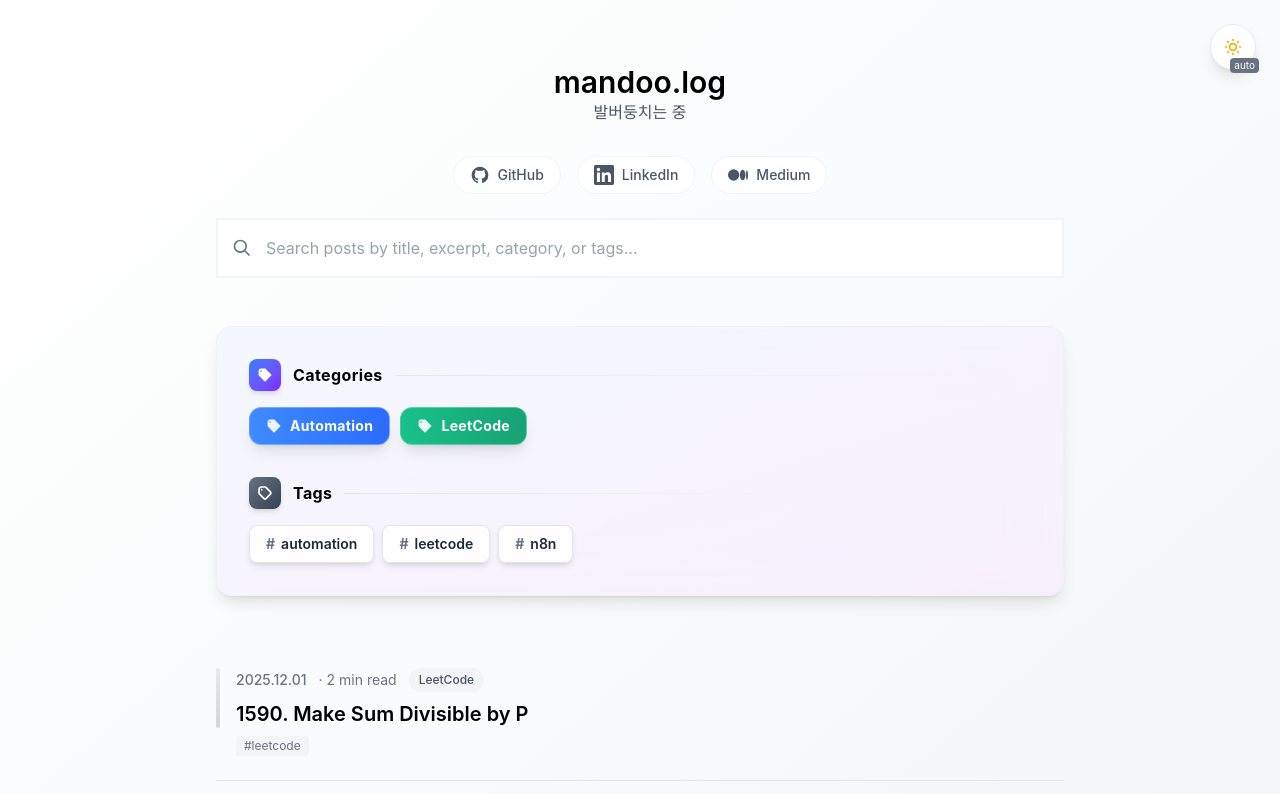
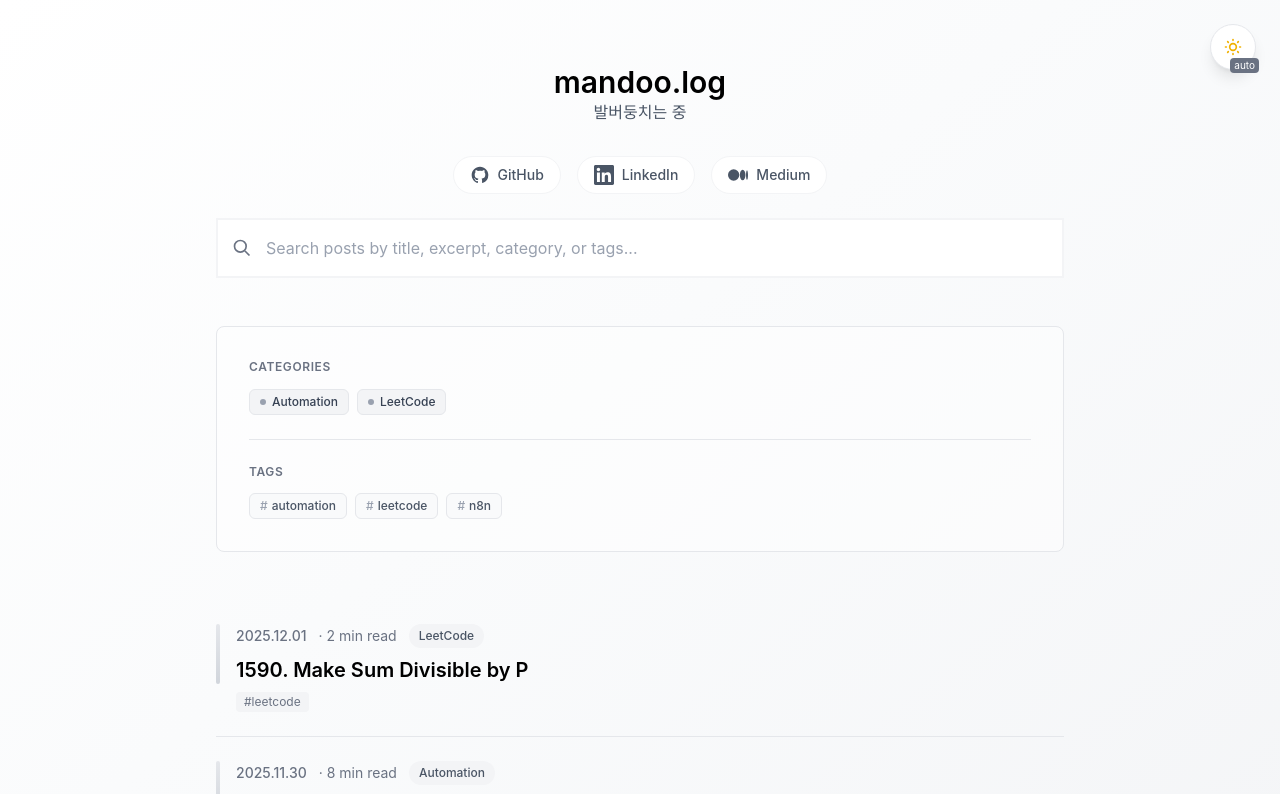
Before and after one commit to kimmandoo/blog, a Next.js app: page / in a window 1280 px wide. Shown: the top 794 px of the page. Built offline with nearby package versions, Linux system fonts and the light colour scheme.

Commit message:
Changes before error encountered
Co-authored-by: kimmandoo <46841652+kimmandoo@users.noreply.github.com>

```diff
--- a/components/CategoryBadge.tsx
+++ b/components/CategoryBadge.tsx
@@ -1,5 +1,4 @@
 import Link from 'next/link';
-import { themeConfig } from '@/config/theme.config';
 
 interface CategoryBadgeProps {
   category: string;
@@ -8,27 +7,21 @@ interface CategoryBadgeProps {
   clickable?: boolean;
 }
 
-export function CategoryBadge({ category, index = 0, size = 'md', clickable = true }: CategoryBadgeProps) {
-  const colors = themeConfig.taxonomy.categories.colors;
-  const colorClass = colors[index % colors.length];
-
+export function CategoryBadge({ category, size = 'md', clickable = true }: CategoryBadgeProps) {
   const sizeClasses = {
-    sm: 'text-xs px-3 py-1.5 gap-1.5',
-    md: 'text-sm px-4 py-2 gap-2',
-    lg: 'text-base px-5 py-2.5 gap-2.5',
+    sm: 'text-xs px-2.5 py-1 gap-1.5',
+    md: 'text-sm px-3 py-1.5 gap-2',
+    lg: 'text-base px-4 py-2 gap-2',
   };
 
-  const baseClasses = `category-badge inline-flex items-center font-bold rounded-xl ${colorClass} ${sizeClasses[size]} backdrop-blur-md border border-white/30 dark:border-white/20 shadow-lg transition-all duration-300 ease-out`;
-  const interactiveClasses = clickable ? 'hover:shadow-2xl hover:scale-105 hover:-translate-y-0.5 active:scale-95 cursor-pointer group' : '';
+  // Minimal style with subtle colors
+  const baseClasses = `category-badge inline-flex items-center font-medium rounded-md bg-gray-100 dark:bg-gray-800 text-gray-700 dark:text-gray-300 ${sizeClasses[size]} border border-gray-200 dark:border-gray-700 transition-all duration-200 ease-out`;
+  const interactiveClasses = clickable ? 'hover:bg-gray-200 dark:hover:bg-gray-700 hover:border-gray-300 dark:hover:border-gray-600 cursor-pointer' : '';
 
   const badge = (
-    <span className={`${baseClasses} ${interactiveClasses} relative overflow-hidden`}>
-      {/* Animated shine effect on hover */}
-      <span className="absolute inset-0 bg-gradient-to-r from-transparent via-white/30 to-transparent translate-x-[-100%] group-hover:translate-x-[100%] transition-transform duration-700 ease-out"></span>
-      <svg className="w-4 h-4 opacity-90 group-hover:opacity-100 relative transition-opacity" fill="currentColor" viewBox="0 0 20 20">
-        <path fillRule="evenodd" d="M17.707 9.293a1 1 0 010 1.414l-7 7a1 1 0 01-1.414 0l-7-7A.997.997 0 012 10V5a3 3 0 013-3h5c.256 0 .512.098.707.293l7 7zM5 6a1 1 0 100-2 1 1 0 000 2z" clipRule="evenodd" />
-      </svg>
-      <span className="relative tracking-wide">{category}</span>
+    <span className={`${baseClasses} ${interactiveClasses}`}>
+      <span className="w-1.5 h-1.5 rounded-full bg-gray-400 dark:bg-gray-500"></span>
+      <span>{category}</span>
     </span>
   );
 
--- a/components/PostList.tsx
+++ b/components/PostList.tsx
@@ -93,55 +93,41 @@ export function PostList({
         </div>
       )}
 
-      {/* Categories and Tags Filter - Modern Layout */}
+      {/* Categories and Tags Filter - Minimal Modern Layout */}
       {(allCategories.length > 0 || allTags.length > 0) && (
         <div className="mb-12">
-          {/* Modern Card Container with Glassmorphism */}
-          <div className="relative overflow-hidden rounded-2xl bg-gradient-to-br from-white/60 to-gray-50/60 dark:from-gray-900/60 dark:to-gray-800/60 backdrop-blur-xl border border-gray-200/50 dark:border-gray-700/50 shadow-lg p-6 md:p-8">
-            {/* Decorative gradient background */}
-            <div className="absolute inset-0 bg-gradient-to-br from-blue-500/5 via-violet-500/5 to-fuchsia-500/5 dark:from-blue-400/10 dark:via-violet-400/10 dark:to-fuchsia-400/10 pointer-events-none"></div>
-
+          {/* Minimal Card Container */}
+          <div className="relative rounded-lg bg-white/50 dark:bg-gray-900/50 border border-gray-200 dark:border-gray-800 p-6 md:p-8">
             {/* Content */}
-            <div className="relative space-y-8">
+            <div className="space-y-6">
               {/* Categories Section */}
               {allCategories.length > 0 && (
-                <div className="space-y-4">
-                  <div className="flex items-center gap-3">
-                    <div className="flex items-center justify-center w-8 h-8 rounded-lg bg-gradient-to-br from-blue-500 to-violet-600 shadow-md">
-                      <svg className="w-4 h-4 text-white" fill="currentColor" viewBox="0 0 20 20">
-                        <path fillRule="evenodd" d="M17.707 9.293a1 1 0 010 1.414l-7 7a1 1 0 01-1.414 0l-7-7A.997.997 0 012 10V5a3 3 0 013-3h5c.256 0 .512.098.707.293l7 7zM5 6a1 1 0 100-2 1 1 0 000 2z" clipRule="evenodd" />
-                      </svg>
-                    </div>
-                    <h3 className={`text-base font-bold tracking-wide ${themeConfig.colors.light.text.primary} ${themeConfig.colors.dark.text.primary}`}>
-                      {themeConfig.text.categories}
-                    </h3>
-                    <div className="flex-1 h-px bg-gradient-to-r from-gray-300/50 via-gray-200/30 to-transparent dark:from-gray-600/50 dark:via-gray-700/30"></div>
-                  </div>
-                  <div className="flex flex-wrap gap-2.5">
+                <div className="space-y-3">
+                  <h3 className={`text-xs font-semibold uppercase tracking-wider ${themeConfig.colors.light.text.tertiary} ${themeConfig.colors.dark.text.tertiary}`}>
+                    {themeConfig.text.categories}
+                  </h3>
+                  <div className="flex flex-wrap gap-2">
                     {allCategories.map((cat, index) => (
-                      <CategoryBadge key={cat} category={cat} index={index} size="md" />
+                      <CategoryBadge key={cat} category={cat} index={index} size="sm" />
                     ))}
                   </div>
                 </div>
               )}
 
+              {/* Divider */}
+              {allCategories.length > 0 && allTags.length > 0 && (
+                <div className="h-px bg-gray-200 dark:bg-gray-800"></div>
+              )}
+
               {/* Tags Section */}
               {allTags.length > 0 && (
-                <div className="space-y-4">
-                  <div className="flex items-center gap-3">
-                    <div className="flex items-center justify-center w-8 h-8 rounded-lg bg-gradient-to-br from-gray-500 to-gray-700 dark:from-gray-400 dark:to-gray-600 shadow-md">
-                      <svg className="w-4 h-4 text-white" fill="none" strokeWidth="2.5" stroke="currentColor" viewBox="0 0 24 24">
-                        <path strokeLinecap="round" strokeLinejoin="round" d="M7 7h.01M7 3h5c.512 0 1.024.195 1.414.586l7 7a2 2 0 010 2.828l-7 7a2 2 0 01-2.828 0l-7-7A1.994 1.994 0 013 12V7a4 4 0 014-4z" />
-                      </svg>
-                    </div>
-                    <h3 className={`text-base font-bold tracking-wide ${themeConfig.colors.light.text.primary} ${themeConfig.colors.dark.text.primary}`}>
-                      {themeConfig.text.tags}
-                    </h3>
-                    <div className="flex-1 h-px bg-gradient-to-r from-gray-300/50 via-gray-200/30 to-transparent dark:from-gray-600/50 dark:via-gray-700/30"></div>
-                  </div>
+                <div className="space-y-3">
+                  <h3 className={`text-xs font-semibold uppercase tracking-wider ${themeConfig.colors.light.text.tertiary} ${themeConfig.colors.dark.text.tertiary}`}>
+                    {themeConfig.text.tags}
+                  </h3>
                   <div className="flex flex-wrap gap-2">
                     {allTags.map((tag) => (
-                      <TagBadge key={tag} tag={tag} size="md" />
+                      <TagBadge key={tag} tag={tag} size="sm" />
                     ))}
                   </div>
                 </div>
--- a/components/TagBadge.tsx
+++ b/components/TagBadge.tsx
@@ -1,5 +1,4 @@
 import Link from 'next/link';
-import { themeConfig } from '@/config/theme.config';
 
 interface TagBadgeProps {
   tag: string;
@@ -8,23 +7,20 @@ interface TagBadgeProps {
 }
 
 export function TagBadge({ tag, size = 'sm', clickable = true }: TagBadgeProps) {
-  const { style, hoverStyle } = themeConfig.taxonomy.tags;
-
   const sizeClasses = {
-    sm: 'text-xs px-3 py-1.5 gap-1',
-    md: 'text-sm px-4 py-2 gap-1.5',
-    lg: 'text-base px-5 py-2.5 gap-2',
+    sm: 'text-xs px-2.5 py-1 gap-1',
+    md: 'text-sm px-3 py-1.5 gap-1.5',
+    lg: 'text-base px-4 py-2 gap-2',
   };
 
-  const baseClasses = `tag-badge inline-flex items-center font-semibold rounded-lg ${style} ${sizeClasses[size]} backdrop-blur-md border border-gray-300/60 dark:border-gray-600/60 shadow-md transition-all duration-300 ease-out`;
-  const interactiveClasses = clickable ? `${hoverStyle} hover:shadow-xl hover:scale-105 hover:-translate-y-0.5 active:scale-95 cursor-pointer` : '';
+  // Minimal style
+  const baseClasses = `tag-badge inline-flex items-center font-medium rounded-md bg-gray-50 dark:bg-gray-800/50 text-gray-600 dark:text-gray-400 ${sizeClasses[size]} border border-gray-200 dark:border-gray-700 transition-all duration-200 ease-out`;
+  const interactiveClasses = clickable ? 'hover:bg-gray-100 dark:hover:bg-gray-800 hover:text-gray-800 dark:hover:text-gray-200 hover:border-gray-300 dark:hover:border-gray-600 cursor-pointer' : '';
 
   const badge = (
-    <span className={`${baseClasses} ${interactiveClasses} relative group overflow-hidden`}>
-      {/* Animated gradient background on hover */}
-      <span className="absolute inset-0 bg-gradient-to-r from-gray-200/0 via-gray-300/40 to-gray-200/0 dark:from-gray-700/0 dark:via-gray-600/40 dark:to-gray-700/0 translate-x-[-100%] group-hover:translate-x-[100%] transition-transform duration-700 ease-out"></span>
-      <span className="text-gray-500 dark:text-gray-400 font-bold text-sm relative">#</span>
-      <span className="relative">{tag}</span>
+    <span className={`${baseClasses} ${interactiveClasses}`}>
+      <span className="text-gray-400 dark:text-gray-500">#</span>
+      <span>{tag}</span>
     </span>
   );
 
```
